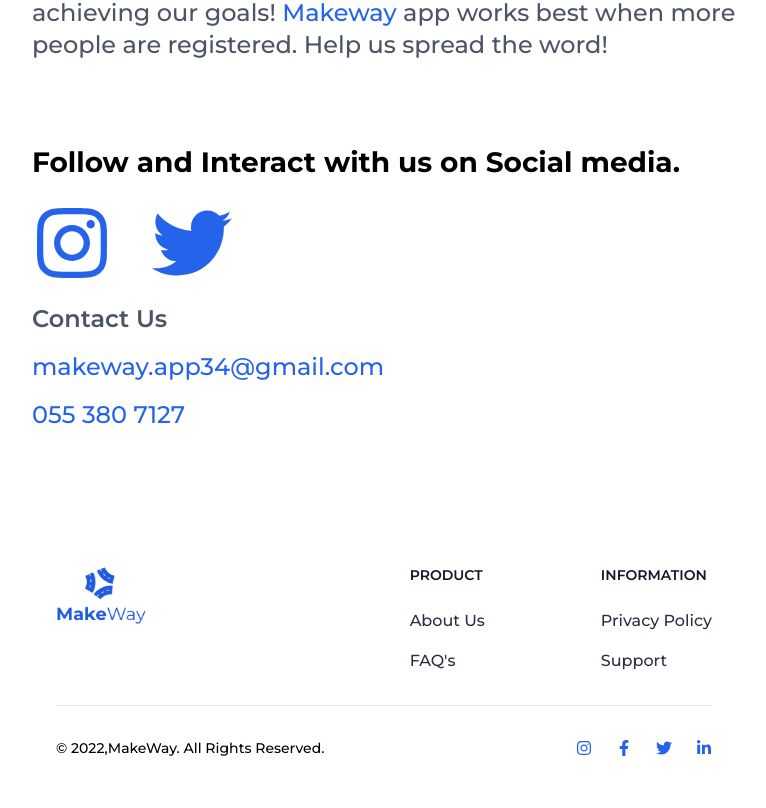
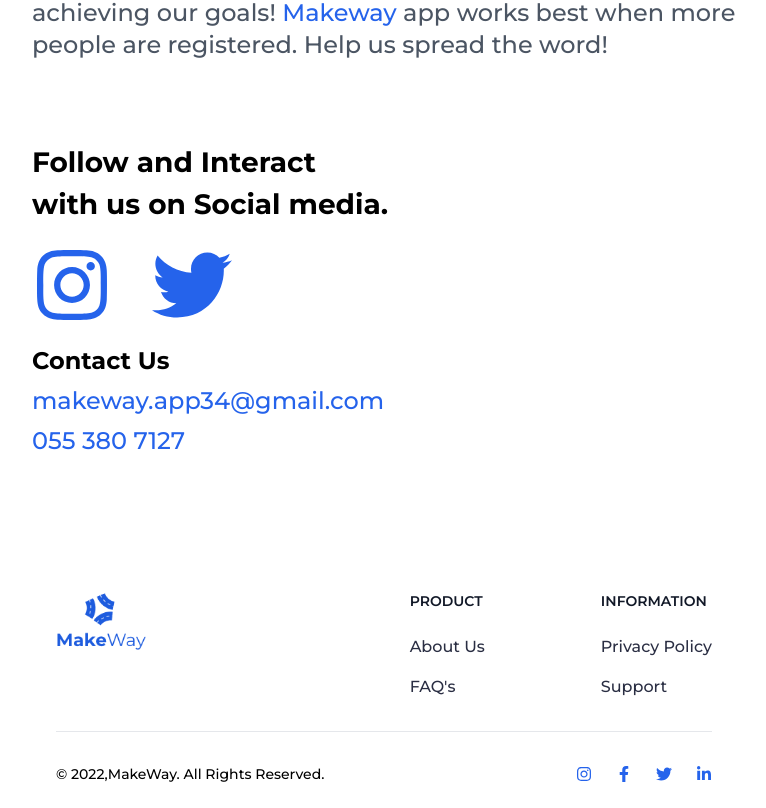
Before and after one commit to JAPECorp/New-MakeWayApp-Website, a Next.js app: page /support in a window 1280 px wide. Shown: the part 1712-2520 px from the top of the page, without its empty margins (256-1022 px from the left). Before the commit the page ends 2494 px from the top, so only its background shows below. Built offline with nearby package versions, Linux system fonts and the light colour scheme.

Commit message:
Support Info

```diff
--- a/components/Support/content.jsx
+++ b/components/Support/content.jsx
@@ -57,7 +57,8 @@ function SupportContent(props) {
       </div>
       <div className="mt-20 sm:mt-20">
         <h1 className="text-black text-left text-makeway-md">
-        Follow and Interact with us on Social media.
+        Follow and Interact <br />
+        with us on Social media.
         </h1>
         <div className="flex mt-5 gap-10">
         <a
@@ -78,10 +79,10 @@ function SupportContent(props) {
           </a>
         </div>
 
-        <p className="md:w-2/4 text-lg md:text-2xl text-gray-600 font-semibold mt-5">
+        <p className="md:w-2/4 text-lg md:text-2xl text-black font-bold mt-5">
           Contact Us
         </p>
-        <p className="mt-4">
+        <p className="mt-2">
         <a
             href="mailto:makeway.app34@gmail.com"
             target="_blank"
@@ -91,7 +92,7 @@ function SupportContent(props) {
             makeway.app34@gmail.com
           </a>
         </p>
-        <p className="mt-4">
+        <p className="mt-2">
         <a
             href="tel:+233553807127"
             className="text-2xl font-medium  text-blue-600"
```
